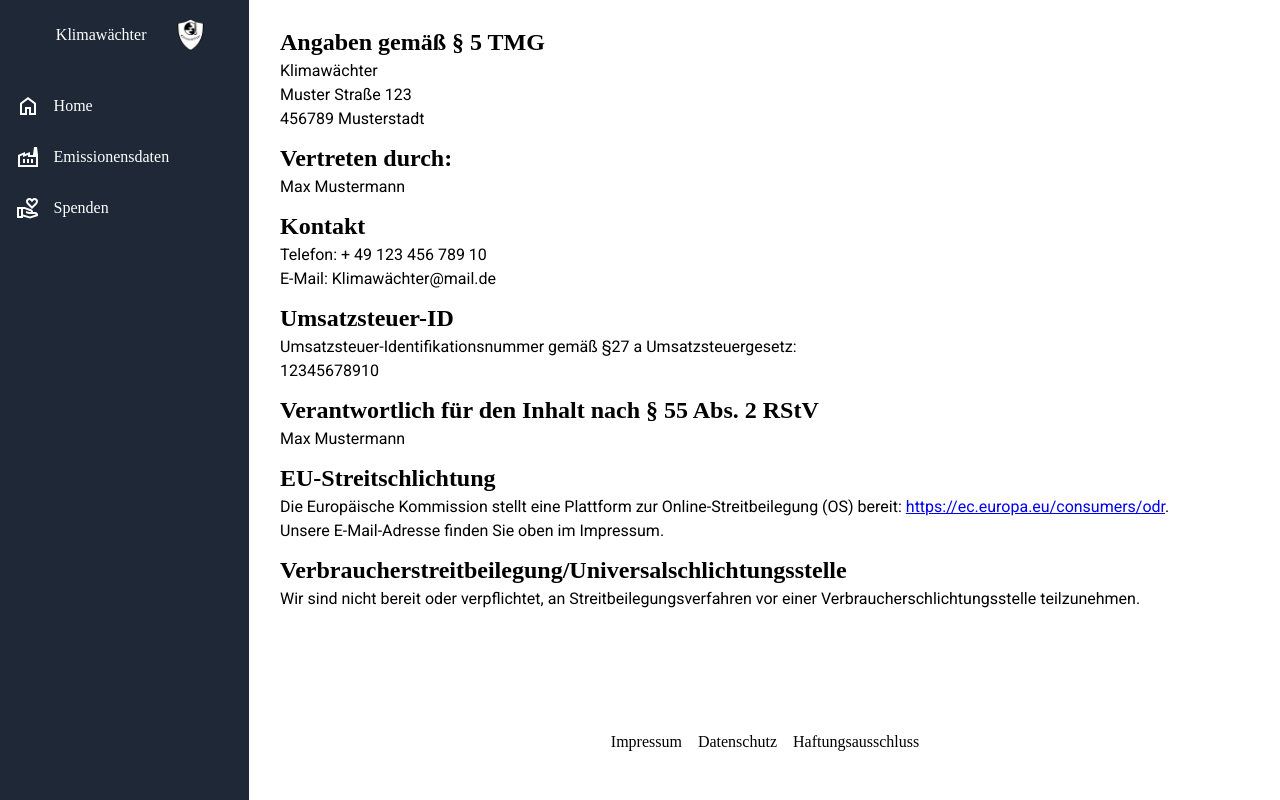
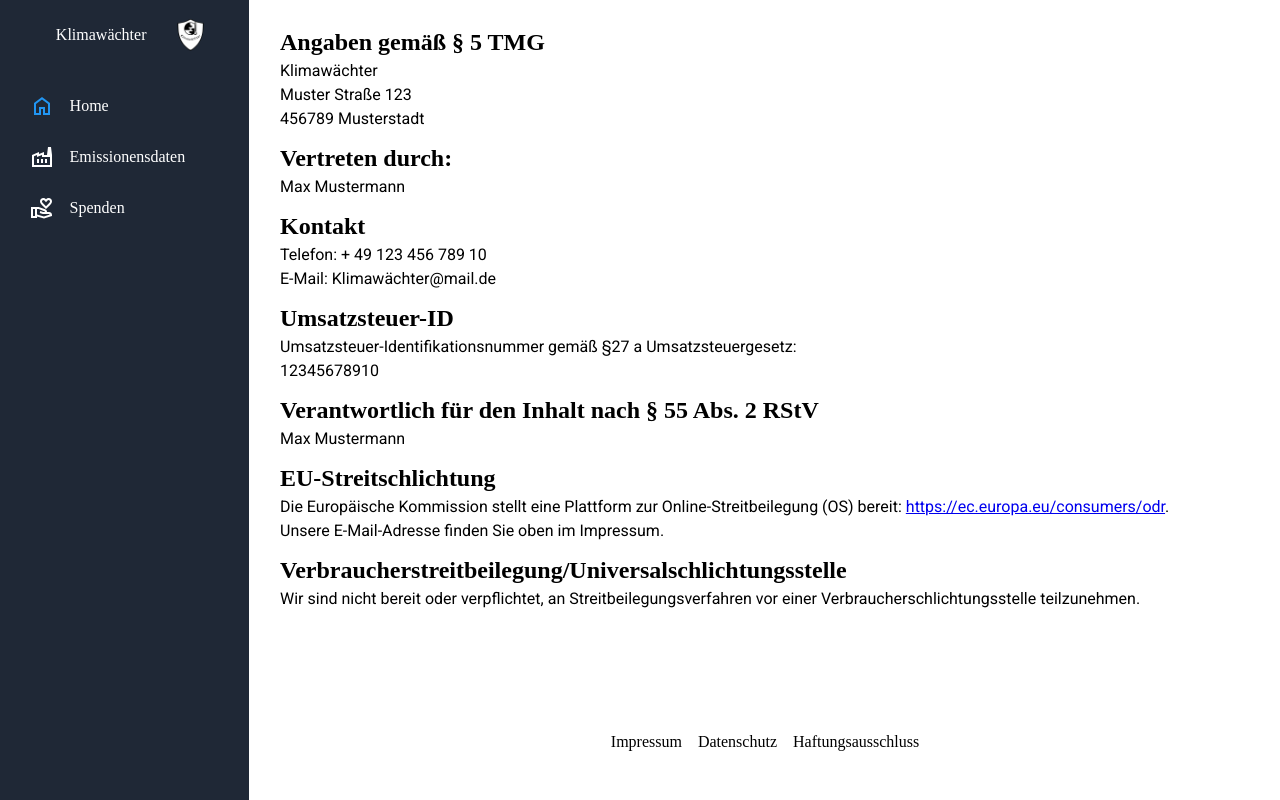
Before and after one commit to fynnszn/IPWA0101-Co2_Fszn, a website: page SRC/impressum.html in a window 1280 px wide. Drawn offline with Linux system fonts and the light colour scheme.

Commit message:
Update impressum.html
Anpassung der Sidebar

```diff
--- a/SRC/impressum.html
+++ b/SRC/impressum.html
@@ -19,17 +19,23 @@
                         <span>Klimawächter</span>
                         <img src="/Icons/Logo.png" alt="Logo">
                     </li>
-                    <li>
-                        <svg xmlns="http://www.w3.org/2000/svg" height="24px" viewBox="0 -960 960 960" width="24px" fill="#e8eaed"><path d="M240-200h120v-240h240v240h120v-360L480-740 240-560v360Zm-80 80v-480l320-240 320 240v480H520v-240h-80v240H160Zm320-350Z"/></svg>
-                        <a href="index.html">Home</a>
+                    <li class="aktiv">
+                        <a href="index.html">
+                            <svg xmlns="http://www.w3.org/2000/svg" height="24px" viewBox="0 -960 960 960" width="24px" fill="#e8eaed"><path d="M240-200h120v-240h240v240h120v-360L480-740 240-560v360Zm-80 80v-480l320-240 320 240v480H520v-240h-80v240H160Zm320-350Z"/></svg>
+                            <span>Home</span>
+                        </a>
                     </li>
                     <li>
-                        <svg xmlns="http://www.w3.org/2000/svg" height="24px" viewBox="0 -960 960 960" width="24px" fill="#e8eaed"><path d="M80-80v-481l280-119v80l200-80v120h320v480H80Zm80-80h640v-320H480v-82l-200 80v-78l-120 53v347Zm280-80h80v-160h-80v160Zm-160 0h80v-160h-80v160Zm320 0h80v-160h-80v160Zm280-320H680l40-320h120l40 320ZM160-160h640-640Z"/></svg>
-                        <a href="emissionsdaten.html"> Emissionensdaten</a>
+                        <a href="emissionsdaten.html">
+                            <svg xmlns="http://www.w3.org/2000/svg" height="24px" viewBox="0 -960 960 960" width="24px" fill="#e8eaed"><path d="M80-80v-481l280-119v80l200-80v120h320v480H80Zm80-80h640v-320H480v-82l-200 80v-78l-120 53v347Zm280-80h80v-160h-80v160Zm-160 0h80v-160h-80v160Zm320 0h80v-160h-80v160Zm280-320H680l40-320h120l40 320ZM160-160h640-640Z"/></svg>
+                            <span>Emissionensdaten</span>
+                        </a>
                     </li>
                     <li>
-                        <svg xmlns="http://www.w3.org/2000/svg" height="24px" viewBox="0 -960 960 960" width="24px" fill="#e8eaed"><path d="M640-440 474-602q-31-30-52.5-66.5T400-748q0-55 38.5-93.5T532-880q32 0 60 13.5t48 36.5q20-23 48-36.5t60-13.5q55 0 93.5 38.5T880-748q0 43-21 79.5T807-602L640-440Zm0-112 109-107q19-19 35-40.5t16-48.5q0-22-15-37t-37-15q-14 0-26.5 5.5T700-778l-60 72-60-72q-9-11-21.5-16.5T532-800q-22 0-37 15t-15 37q0 27 16 48.5t35 40.5l109 107ZM280-220l278 76 238-74q-5-9-14.5-15.5T760-240H558q-27 0-43-2t-33-8l-93-31 22-78 81 27q17 5 40 8t68 4q0-11-6.5-21T578-354l-234-86h-64v220ZM40-80v-440h304q7 0 14 1.5t13 3.5l235 87q33 12 53.5 42t20.5 66h80q50 0 85 33t35 87v40L560-60l-280-78v58H40Zm80-80h80v-280h-80v280Zm520-546Z"/></svg>
-                        <a href="https://www.wwf.de/spenden-helfen/allgemeine-spende?_gl=1*1no5yd*_up*MQ..&gclid=Cj0KCQiAlsy5BhDeARIsABRc6ZsEI5KO8OtVfxp0TeOCbEOf0Jjbayy3sqCuakHHZMAp6THmxR2532QaAiAUEALw_wcB&gbraid=0AAAAADgffw7LfVPB-G6AEt2RnFHkbxAbY">Spenden</a>
+                        <a href="https://www.wwf.de/spenden-helfen/allgemeine-spende?_gl=1*1no5yd*_up*MQ..&gclid=Cj0KCQiAlsy5BhDeARIsABRc6ZsEI5KO8OtVfxp0TeOCbEOf0Jjbayy3sqCuakHHZMAp6THmxR2532QaAiAUEALw_wcB&gbraid=0AAAAADgffw7LfVPB-G6AEt2RnFHkbxAbY">
+                            <svg xmlns="http://www.w3.org/2000/svg" height="24px" viewBox="0 -960 960 960" width="24px" fill="#e8eaed"><path d="M640-440 474-602q-31-30-52.5-66.5T400-748q0-55 38.5-93.5T532-880q32 0 60 13.5t48 36.5q20-23 48-36.5t60-13.5q55 0 93.5 38.5T880-748q0 43-21 79.5T807-602L640-440Zm0-112 109-107q19-19 35-40.5t16-48.5q0-22-15-37t-37-15q-14 0-26.5 5.5T700-778l-60 72-60-72q-9-11-21.5-16.5T532-800q-22 0-37 15t-15 37q0 27 16 48.5t35 40.5l109 107ZM280-220l278 76 238-74q-5-9-14.5-15.5T760-240H558q-27 0-43-2t-33-8l-93-31 22-78 81 27q17 5 40 8t68 4q0-11-6.5-21T578-354l-234-86h-64v220ZM40-80v-440h304q7 0 14 1.5t13 3.5l235 87q33 12 53.5 42t20.5 66h80q50 0 85 33t35 87v40L560-60l-280-78v58H40Zm80-80h80v-280h-80v280Zm520-546Z"/></svg>
+                            <span>Spenden</span>
+                            </a>
                     </li>
                 </ul>
             </nav>
```
